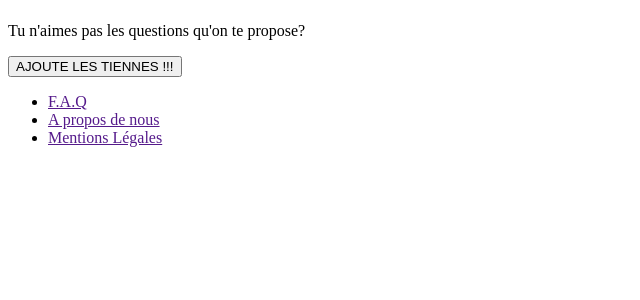
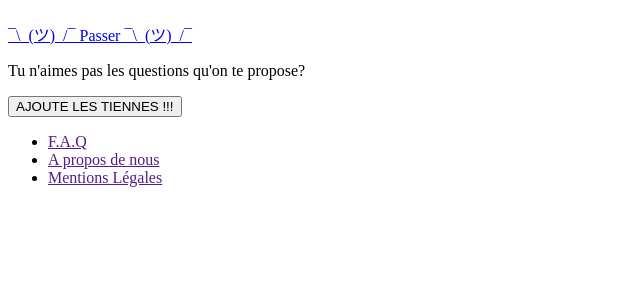
Before and after one commit to LucyMerlier/tours-php-2009-project2-quizzy, a PHP site: template src/View/Question/index.html.twig in a window 1280 px wide. Shown: the part 58-358 px from the top of the page, without its empty margins (0-640 px from the left). Run offline with PHP 8.4, Linux system fonts and the light colour scheme; the template is opened without the code that fills it, so the values that code supplies are empty; some libraries are stand-ins or nearby versions.

Commit message:
added 'pass' button that refreshes the page

```diff
--- a/src/View/Question/index.html.twig
+++ b/src/View/Question/index.html.twig
@@ -14,6 +14,7 @@
     <label for = "choice{{ choice.id }}">{{ choice.answer }}</label>
     {% endfor %}
 </form>
+<a href = "index" id = "passButton">¯\_(ツ)_/¯ Passer ¯\_(ツ)_/¯</a>
 {{ parent() }}
 {% endblock %}
 
```
